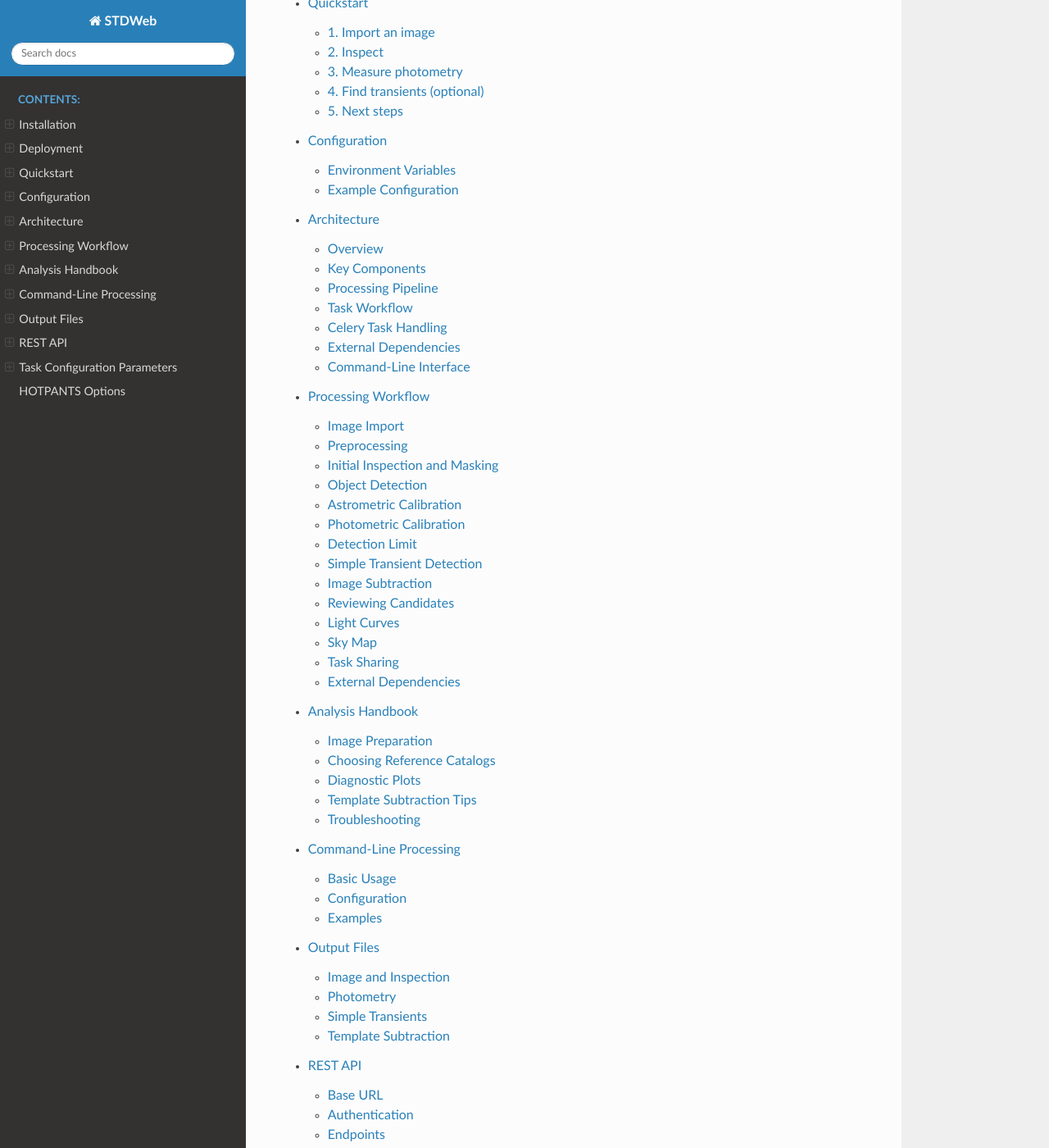
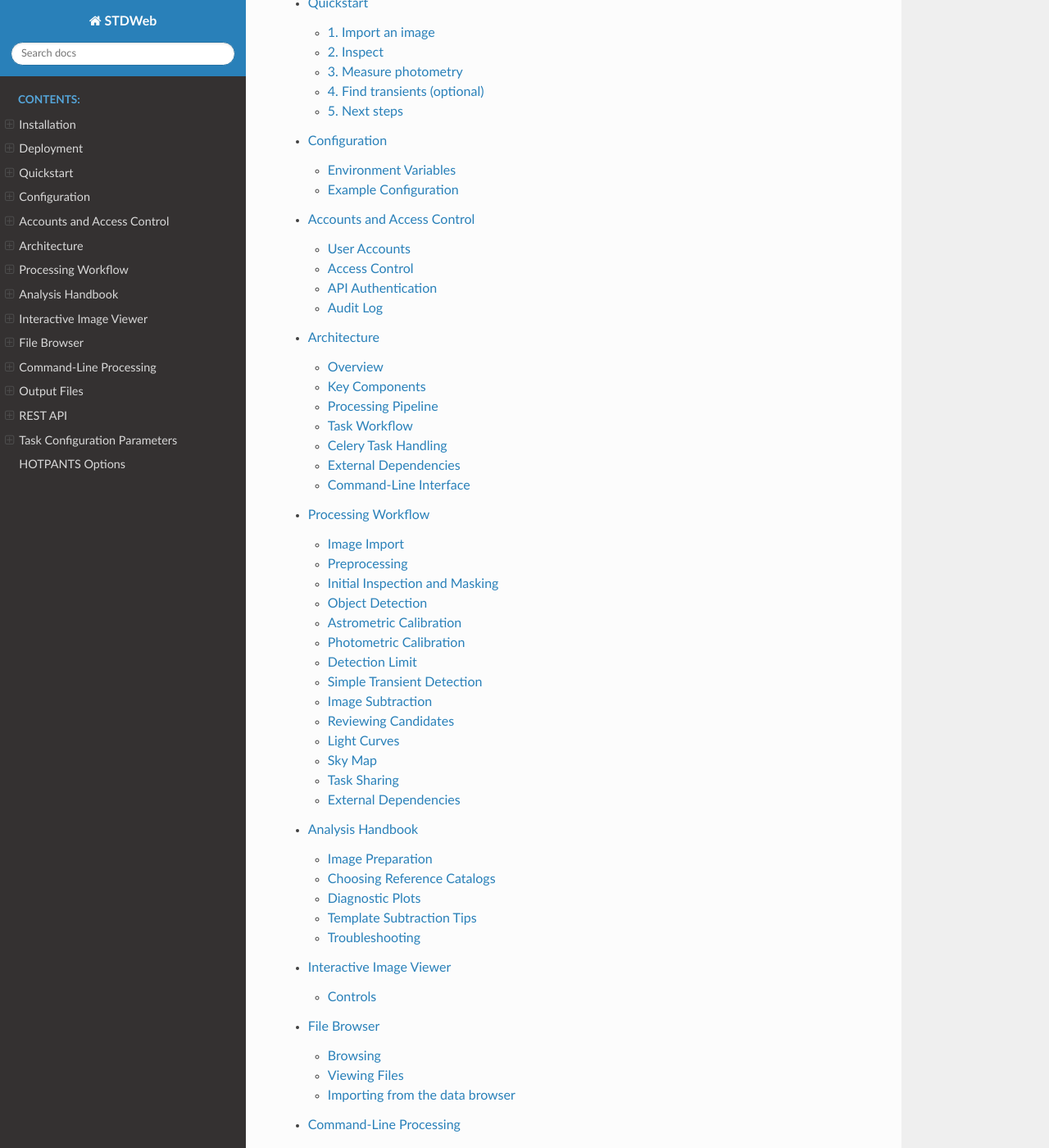
Before and after one commit to karpov-sv/stdweb, a Sphinx documentation site: the page built from doc/index.rst, in a window 1280 px wide and 1400 px high, scrolled down 1798 px. Shown: the whole window at 82% size. Built offline with Sphinx 7.4.7 and the Read the Docs theme 3.1.0, drawn with Linux system fonts in a browser that asks for light colours; some of the changed lines change nothing that is shown.

Commit message:
Document accounts/access, file browser, and interactive image viewer
- accounts.rst: user accounts and API tokens, the access-control model
  (view/edit/delete, group sharing, view_all_tasks/edit_all_tasks permissions),
  API authentication, and the audit log
- file_browser.rst: browsing the data and task directories, type-aware
  rendering (FITS, cutouts, tables, text, images), and importing FITS as tasks
- image_display.rst: the interactive image controls (stretch, scale, zoom/pan,
  smooth, and grid/objects/catalogue/marker overlays), rendered server-side
- cross-link the new pages from quickstart and the file browser, and add them
  to the toctree

```diff
--- /dev/null
+++ b/doc/accounts.rst
@@ -0,0 +1,88 @@
+Accounts and Access Control
+===========================
+
+STDWeb is a multi-user application. Access to tasks and their files is governed
+by ownership, group sharing, and a small set of permissions.
+
+User Accounts
+-------------
+
+Accounts are created by administrators - there is no open self-registration.
+A superuser is created during setup (see :doc:`installation`):
+
+.. code-block:: bash
+
+   python manage.py createsuperuser
+
+Further users (and group memberships) are managed through the Django admin
+interface at ``/admin/``. Once an account exists, users can:
+
+- **Log in / out** and **change their password** through the web interface
+- Visit their **profile** page to view and manage their personal **API token**
+  (including regenerating it)
+
+Access Control
+--------------
+
+By default a task is private to the user who created it. Beyond the owner,
+access is determined as follows:
+
+.. list-table::
+   :header-rows: 1
+   :widths: 25 35 40
+
+   * - Capability
+     - Who
+     - Notes
+   * - View
+     - Owner; staff; members of a group the task is shared with; holders of
+       ``view_all_tasks`` or ``edit_all_tasks``
+     - Includes the task's files via the :doc:`file browser <file_browser>`
+   * - Edit / run
+     - Owner; staff; shared-group members; holders of ``edit_all_tasks``
+     - Submitting and re-processing
+   * - Delete
+     - Owner or staff only
+     -
+
+Group Sharing
+~~~~~~~~~~~~~
+
+Tasks can be shared with one or more **user groups**; every member of a listed
+group gains view (and run) access. Sharing is managed per task from the task
+page, in bulk from the task list, and through the :doc:`REST API <api>`; you may
+only share with groups you belong to (staff may use any group). Group
+membership itself is administered in the Django admin. See the *Task Sharing*
+section of the :doc:`workflow` for the user-facing workflow.
+
+Permissions
+~~~~~~~~~~~
+
+The application defines a few custom permissions (assignable to users or groups
+in the admin):
+
+- ``view_all_tasks`` - view every task regardless of ownership
+- ``edit_all_tasks`` - view and modify every task
+- ``skyportal_upload`` - upload task results to SkyPortal
+
+Staff users implicitly have full access; task deletion remains restricted to the
+owner and staff.
+
+API Authentication
+------------------
+
+Programmatic access uses token authentication. Obtain a token from your profile
+page, or via the management command:
+
+.. code-block:: bash
+
+   python manage.py drf_create_token <username>
+
+See the :doc:`REST API <api>` for usage.
+
+Audit Log
+---------
+
+User actions on tasks (creation, processing, sharing, deletion, etc.) are
+recorded in an audit log. Staff can review recent entries through a dedicated
+read-only view, and the full log is available in the Django admin.
--- /dev/null
+++ b/doc/file_browser.rst
@@ -0,0 +1,58 @@
+File Browser
+============
+
+STDWeb includes a built-in file browser used both for the shared **data
+directory** (configured via ``DATA_PATH``) and for the working directory of an
+individual **task**. It lets you navigate folders and inspect most file types
+that the pipeline reads or produces without leaving the browser.
+
+Browsing
+--------
+
+- **Data directory** - reachable from the *Files* link; useful for picking
+  images out of telescope archives mounted under ``DATA_PATH``.
+- **Task directory** - the *Files* tab of a task lists everything in
+  ``tasks/{id}/`` (see :doc:`output_files`). Access requires permission to view
+  the task (see :doc:`accounts`).
+
+Directory listings show a breadcrumb trail and per-entry type, size, and
+modification time.
+
+Viewing Files
+-------------
+
+The browser renders a file according to its type rather than just offering a
+download:
+
+.. list-table::
+   :header-rows: 1
+   :widths: 25 75
+
+   * - Type
+     - Rendering
+   * - FITS images
+     - On-the-fly preview with adjustable stretch, colormap, and scaling, plus a
+       view of the FITS header. ``.wcs`` (header-only) files are recognized too.
+   * - STDPipe cutouts (``.cutout``)
+     - Multi-panel visualization (e.g. image / template / difference / mask)
+   * - Tables (``.vot``, ``.parquet``)
+     - Shown as a sortable table. For backward compatibility a requested ``.vot``
+       transparently falls back to the matching ``.parquet`` file if present.
+   * - Text
+     - Displayed inline
+   * - Other images (PNG, JPEG)
+     - Displayed inline
+
+Every file can also be **viewed** inline or **downloaded** as an attachment.
+FITS previews and cutout renderings are generated server-side and accept the
+same parameters as the corresponding :doc:`REST API <api>` preview endpoints
+(width, colormap, stretch, percentile limits, smoothing). FITS previews carry
+the :doc:`interactive image controls <image_display>` for stretching, zooming,
+and overlays.
+
+Importing from the data browser
+-------------------------------
+
+When viewing a FITS file in the data directory, the browser also offers to
+import it directly as a new task (optionally applying a :ref:`preset <presets>`),
+providing a quick path from an archive file to a processing task.
--- /dev/null
+++ b/doc/image_display.rst
@@ -0,0 +1,56 @@
+Interactive Image Viewer
+========================
+
+Images shown in STDWeb - the image panels on the task page, FITS previews in the
+:doc:`file browser <file_browser>`, and similar displays - are interactive. A
+small set of controls appears as an overlay in the corner of each image; changing
+any of them re-renders the image **server-side** from the full-resolution data,
+so zooming, smoothing, and re-stretching stay sharp rather than scaling a
+thumbnail.
+
+Controls
+--------
+
+Which controls are available depends on the image; a typical science image
+offers all of them:
+
+.. list-table::
+   :header-rows: 1
+   :widths: 20 80
+
+   * - Control
+     - Effect
+   * - **Stretch**
+     - Intensity transfer function: ``linear``, ``asinh``, ``log``, ``sqrt``,
+       ``sinh``, ``power``, or ``histeq`` (histogram equalization)
+   * - **Scale**
+     - Upper percentile used for scaling (90% - 100%); lower values increase
+       contrast on faint structure
+   * - **Zoom**
+     - Magnification from x1 to x32. While zoomed in, click near an edge of the
+       image to pan in that direction; selecting x1 returns to the full frame
+   * - **Smooth**
+     - Gaussian smoothing radius (0 - 4 px), useful for revealing faint sources
+   * - **Mark** (|bullseye|)
+     - Toggle a marker at a position of interest (e.g. the target), optionally
+       with aperture / annulus circles
+   * - **Grid** (|grid|)
+     - Overlay a coordinate (WCS) grid
+   * - **Objects** (|objects|)
+     - Overlay the detected objects
+   * - **Catalogue** (|catalogue|)
+     - Overlay the reference-catalog stars used for calibration
+
+.. |bullseye| unicode:: U+25CE
+.. |grid| unicode:: U+229E
+.. |objects| unicode:: U+2606
+.. |catalogue| unicode:: U+2605
+
+Toggling **Objects** against **Catalogue** is a quick way to confirm that
+detections line up with known stars and that the astrometric solution is sound;
+combining **Zoom** and **Smooth** helps inspect faint candidates.
+
+The same rendering options are also available programmatically through the
+preview endpoints of the :doc:`REST API <api>` (stretch, scale/percentile limits,
+smoothing radius, grid, object and catalog overlays, and target markers), so the
+exact view you see can be reproduced or scripted.
--- a/doc/index.rst
+++ b/doc/index.rst
@@ -63,9 +63,12 @@ If you use STDWeb in your work, please cite:
    installation
    quickstart
    configuration
+   accounts
    architecture
    workflow
    handbook
+   image_display
+   file_browser
    cli
    output_files
    REST API <api>
--- a/doc/quickstart.rst
+++ b/doc/quickstart.rst
@@ -40,6 +40,8 @@ astrometry, queries a reference catalog, and fits the photometric zero point.
 - Inspect the diagnostic plots (``photometry.png``, ``fwhm.png``, ``limit_sn.png``)
   to confirm a clean calibration. The fitted zero point and limiting magnitude
   are reported in the log and stored in the task config.
+- Use the :doc:`interactive image controls <image_display>` to overlay detected
+  objects and catalog stars on the image and verify they line up.
 
 If you only need photometry of known targets, you are done - the measurements are
 in ``target.vot``.
```
